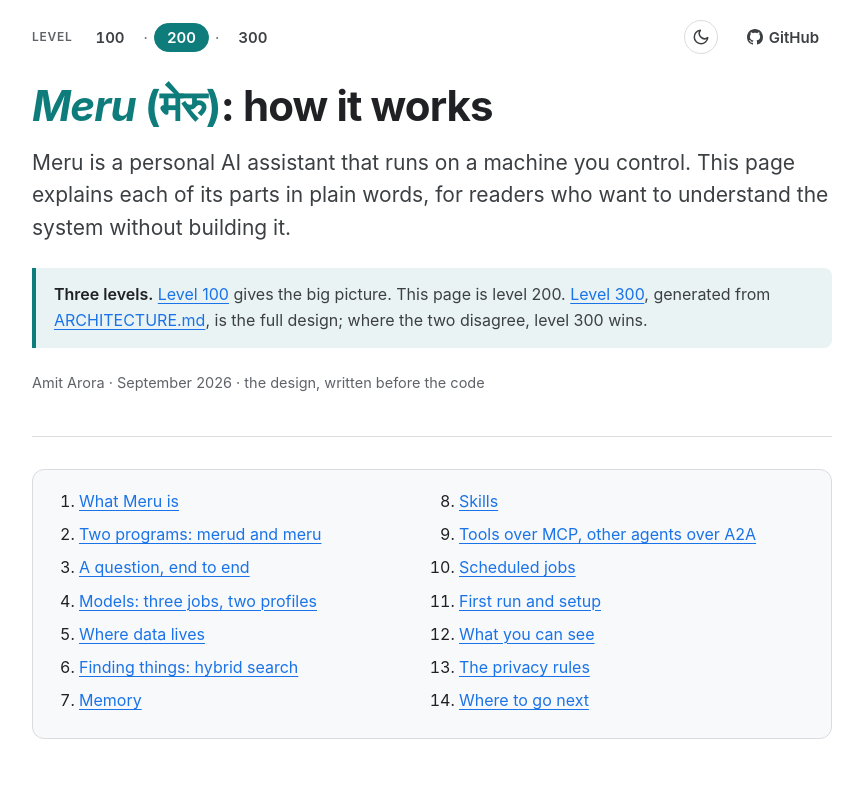
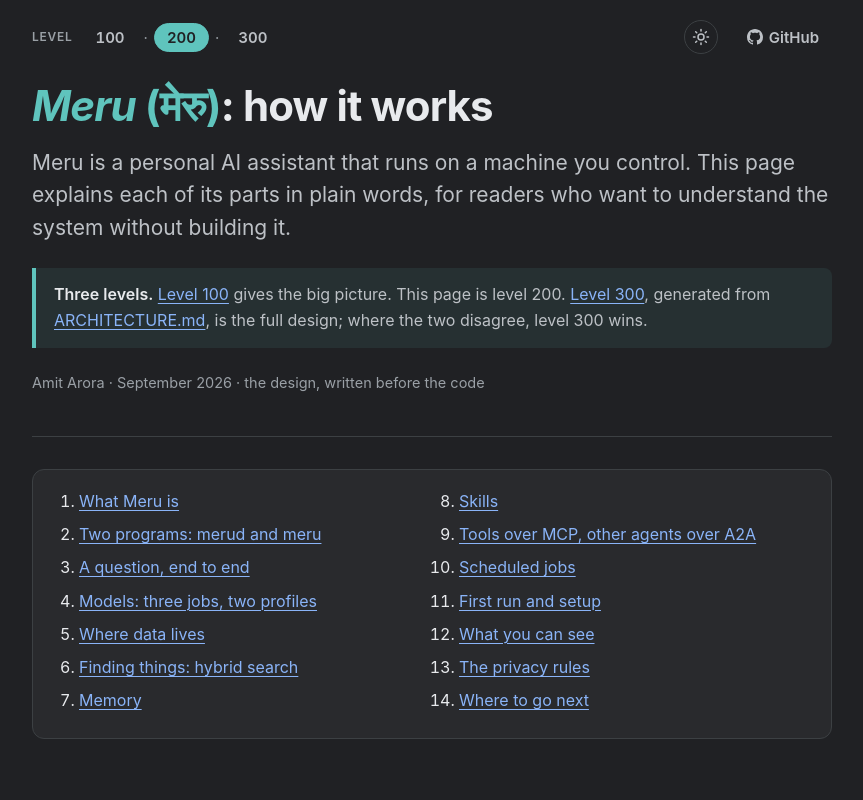
Before and after one commit to aarora79/meru, a plain HTML site: page docs/architecture/200.html in a window 1280 px wide. Shown: the top 800 px of the page, without its empty margins (208-1071 px from the left). Drawn offline with Linux system fonts and the light colour scheme.

Commit message:
Docs: open the architecture pages in dark mode
Without a saved choice, the pages now start dark instead of following the system setting. The toggle and a saved light choice still win.

```diff
--- a/docs/architecture/200.html
+++ b/docs/architecture/200.html
@@ -195,12 +195,14 @@
   @media (max-width: 480px) { .levels .repo-text { position: absolute; width: 1px; height: 1px; overflow: hidden; clip: rect(0 0 0 0); } }
 </style>
 <script>
-  // Theme: apply a saved choice before the page paints. Without one, the page follows the system setting.
+  // Theme: apply the saved choice before the page paints. Without one, the page starts dark.
   (function () {
+    var theme = "dark";
     try {
       var saved = localStorage.getItem("meru-theme");
-      if (saved === "light" || saved === "dark") document.documentElement.setAttribute("data-theme", saved);
+      if (saved === "light" || saved === "dark") theme = saved;
     } catch (e) {}
+    document.documentElement.setAttribute("data-theme", theme);
   })();
 </script>
 </head>
```
Also changed, not shown: docs/architecture/300.html (+4 -2 lines), docs/architecture/index.html (+4 -2 lines).
